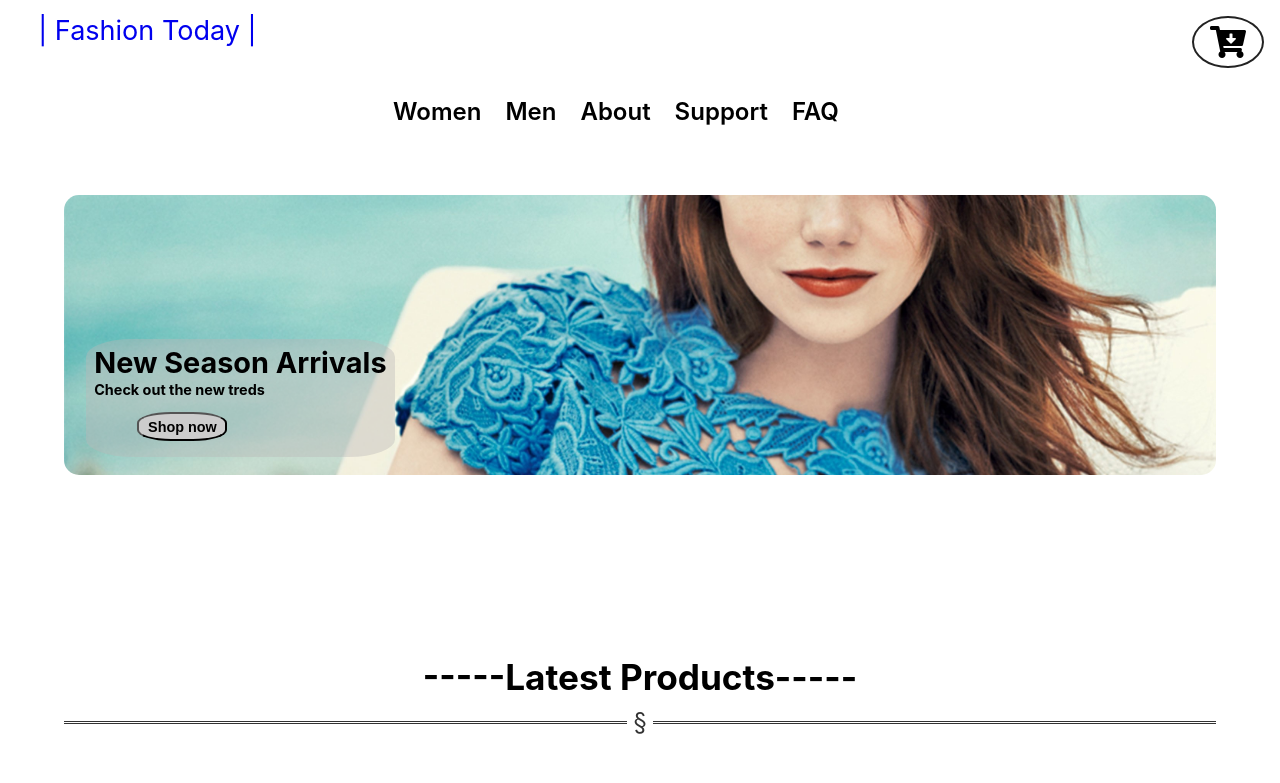
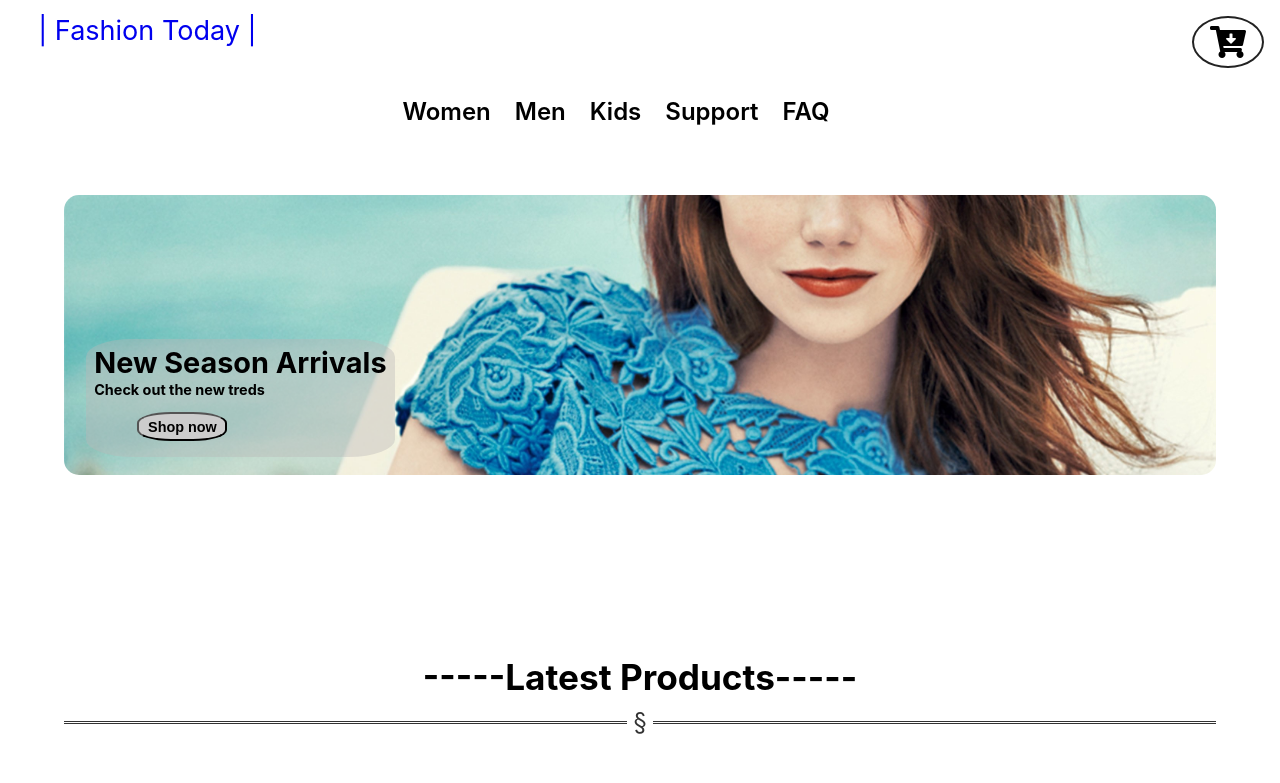
Before and after one commit to ShokadinuEU/fashion-today, a React (Create React App) app: page / in a window 1280 px wide. Shown: the top 783 px of the page. Built offline with nearby package versions, Linux system fonts and the light colour scheme.

Commit message:
changed page favorite icon and on the links on main menu the link from about to kids

```diff
--- a/public/index.html
+++ b/public/index.html
@@ -5,6 +5,7 @@
     <meta name="viewport" content="width=device-width, initial-scale=1, shrink-to-fit=no">
     <link rel="stylesheet" href="https://use.fontawesome.com/releases/v5.3.1/css/all.css" integrity="sha384-mzrmE5qonljUremFsqc01SB46JvROS7bZs3IO2EmfFsd15uHvIt+Y8vEf7N7fWAU" crossorigin="anonymous">
     <link rel="shortcut icon" href="%PUBLIC_URL%/favicon.ico">
+    <link rel="icon" type="image/png" href="favicon.png" sizes="32x32" />
 
     <title> | Fashion Today | </title>
   </head>
--- a/src/components/Menu/Menu.js
+++ b/src/components/Menu/Menu.js
@@ -13,7 +13,7 @@ class Menu extends Component {
           <ul>
             <li className="menu-link"><Link to='/women'>Women</Link></li>
             <li className="menu-link"><Link to='/men'>Men</Link></li>
-            <li className="menu-link"><Link to='/about'>About</Link></li>
+            <li className="menu-link"><Link to='/about'>Kids</Link></li>
             <li className="menu-link"><Link to='/support'>Support</Link></li>
             <li className="menu-link"><Link to='/faq'>FAQ</Link></li>
           </ul>
```
Also changed, not shown: public/favicon.png (added), 1 other file (tests, documents, lock files or other folders).
